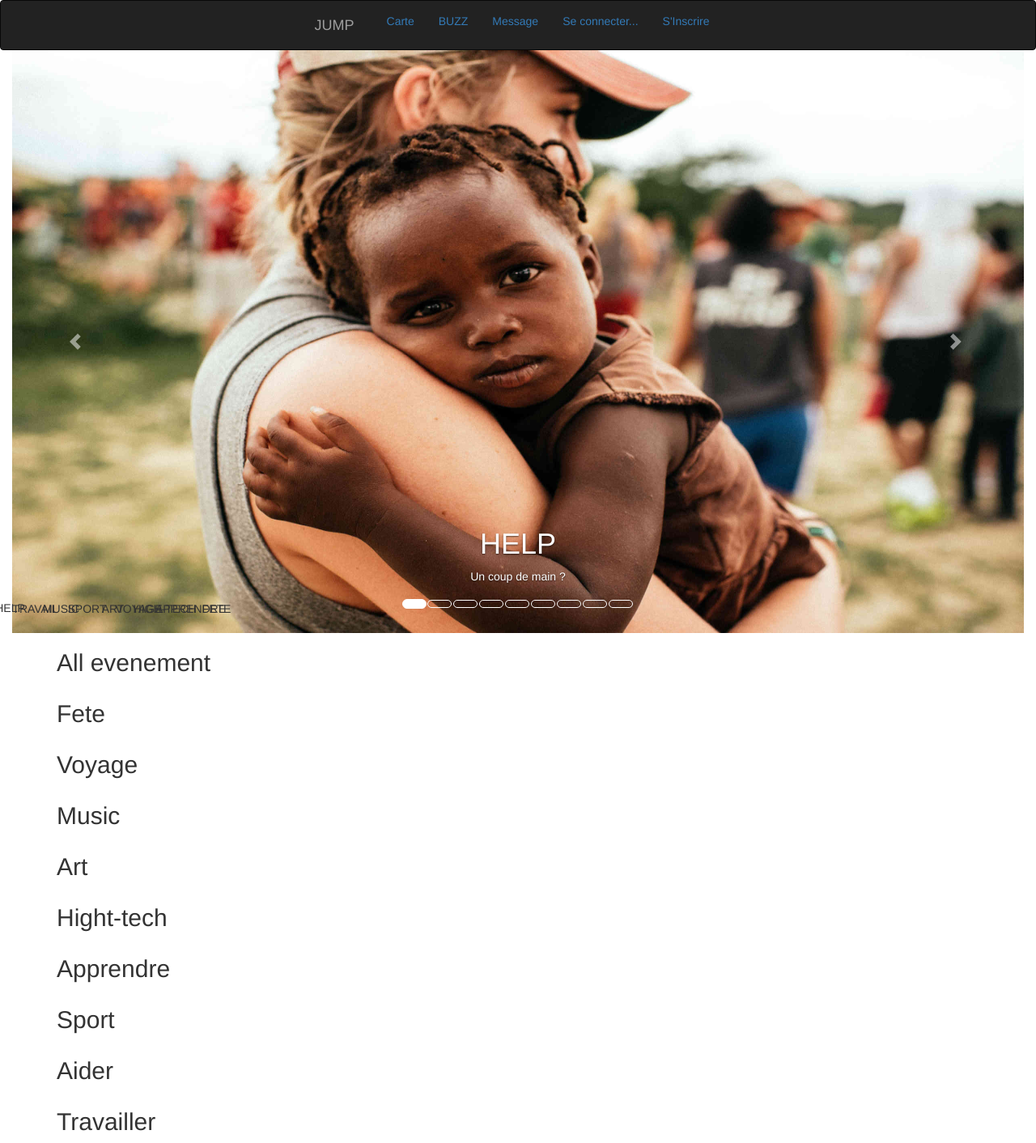
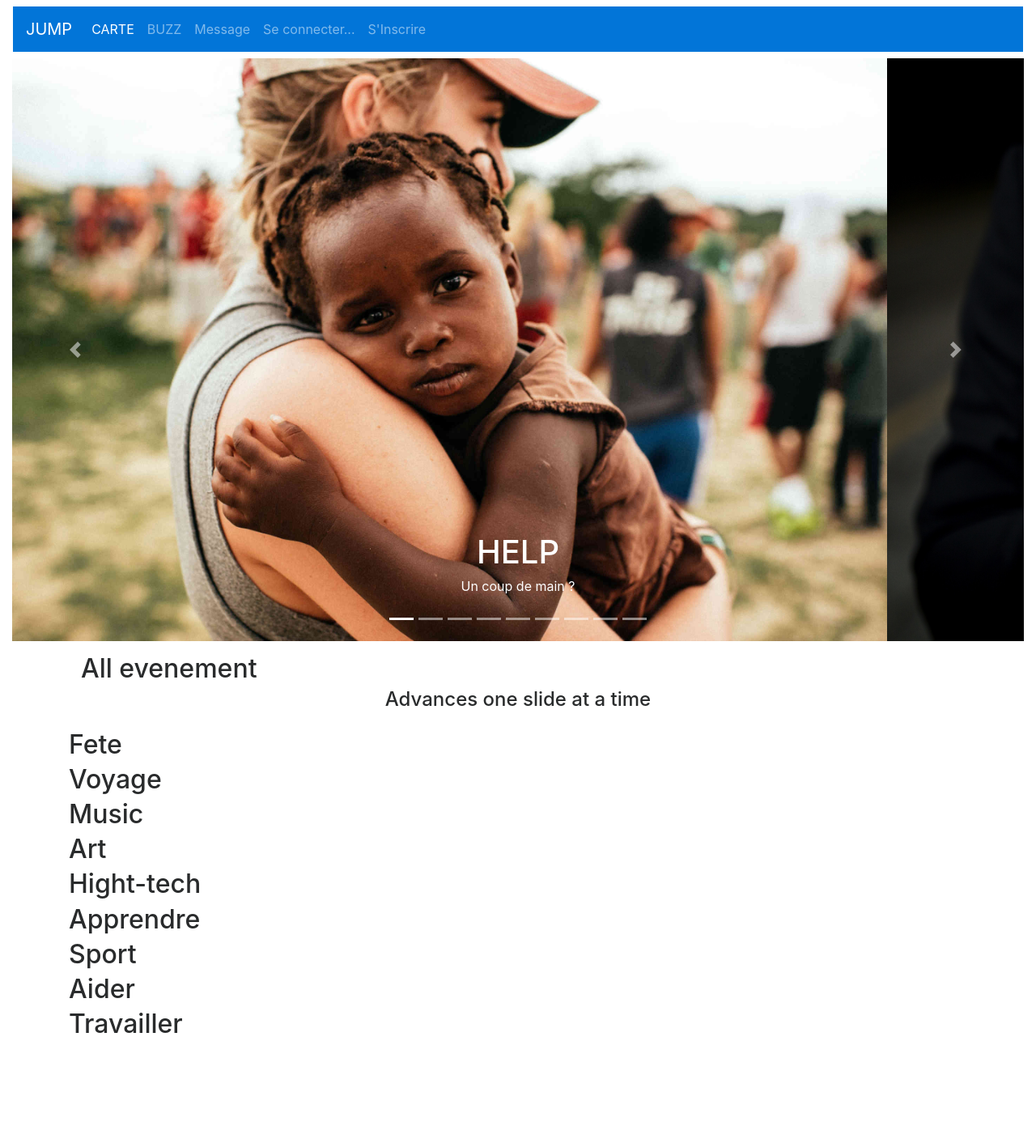
Before and after one commit to apdil/MeetUp, a PHP site: page / in a window 1280 px wide. Shown: the whole page at 81% size. After the commit the page ends 1276 px from the top, so only its background shows below. Run offline with PHP 8.4, Linux system fonts and the light colour scheme; data that the repository does not hold is empty; some libraries are stand-ins or nearby versions.

Commit message:
bootstrap 4.0 en place carousel Event ajouter

```diff
--- a/Partial/header.php
+++ b/Partial/header.php
@@ -2,22 +2,32 @@
 include_once '../Model/Personne.php';
  ?>
 <header class='navbar navbar-inverse margin0'>
-    <nav class='container-fluid'>
-        <div class="navbar-header">
-            <a class="navbar-brand" href="#">JUMP</a>
-        </div>
-        <ul class="nav mr-auto">
-            <li><a href="#">Carte</a></li>
-            <li><a href="#">BUZZ</a></li>
-            <li><a href="#">Message</a></li>
-        <?php if(isset($_SESSION['profil'])){ ?>
-        <li><a href='profileConnected.php'>Profil</a></li>
-        <li><a href='../Controller/deconectProcess.php'>Se Deconnecter</a></li>
+    <nav class="navbar navbar-toggleable-md navbar navbar-inverse bg-primary bg-faded">
+      <button class="navbar-toggler navbar-toggler-right" type="button" data-toggle="collapse" data-target="#navbarSupportedContent" aria-controls="navbarSupportedContent" aria-expanded="false" aria-label="Toggle navigation">
+        <span class="navbar-toggler-icon"></span>
+      </button>
+      <a class="navbar-brand" href="#">JUMP</a>
+
+      <div class="collapse navbar-collapse" id="navbarSupportedContent">
+        <ul class="navbar-nav mr-auto">
+          <li class="nav-item active">
+            <a class="nav-link" href="#">CARTE <span class="sr-only">(current)</span></a>
+          </li>
+          <li class="nav-item">
+            <a class="nav-link" href="#">BUZZ</a>
+          </li>
+          <li class="nav-item">
+            <a class="nav-link" href="#">Message</a>
+          </li>
+      <?php if(isset($_SESSION['profil'])){ ?>
+          <li class="nav-item"><a class='nav-link' href='profileConnected.php'>Profil</a></li>
+          <li class='nav-item'><a class='nav-link' href='../Controller/deconectProcess.php'>Se Deconnecter</a></li>
         </ul>
-        <?php } else {?>
-        <li><a href='connexion.php'>Se connecter...</a></li>
-        <li><a href='inscription.php'>S'Inscrire</a></li>
+      <?php } else {?>
+          <li class='nav-item'><a class='nav-link' href='connexion.php'>Se connecter...</a></li>
+          <li class='nav-item'><a class='nav-link' href='inscription.php'>S'Inscrire</a></li>
         </ul>
-        <?php } ?>
-    </nav>
+      <?php } ?>
+      </div>
+  </nav>
 </header>
--- a/View/index.php
+++ b/View/index.php
@@ -12,8 +12,6 @@
         <meta charset="UTF-8">
         <title>Index</title>
         <link rel="stylesheet" href="https://maxcdn.bootstrapcdn.com/bootstrap/4.0.0-alpha.6/css/bootstrap.min.css" integrity="sha384-rwoIResjU2yc3z8GV/NPeZWAv56rSmLldC3R/AZzGRnGxQQKnKkoFVhFQhNUwEyJ" crossorigin="anonymous">
-        <link rel="stylesheet" href="https://maxcdn.bootstrapcdn.com/bootstrap/3.3.7/css/bootstrap.min.css" integrity="sha384-BVYiiSIFeK1dGmJRAkycuHAHRg32OmUcww7on3RYdg4Va+PmSTsz/K68vbdEjh4u" crossorigin="anonymous">
-
         <link rel="stylesheet" href='../style.css'>
     </head>
     <body>
@@ -106,13 +104,58 @@
         </div>
         <main class='container'>
             <section class='container-fluid row'>
+                <div class="container text-center my-3">
                     <h2 class='container row'>All evenement</h2>
+                    <div class="row mx-auto my-auto">
+                        <div id="recipeCarousel" class="carousel slide w-100" data-ride="carousel">
+                            <div class="carousel-inner" role="listbox">
+                                <section class='container-fluid row'>
                                     <?php
+                                    $i = 0;
                                     foreach($events as $event){
                                         if(is_dir($event)) { continue; }
                                         $eventObject = $database->decodeFile('event', $event);
+                                            if($i == 0){
+                                                echo '<div class="carousel-item active">';
+                                            } else{
+                                                echo '<div class="carousel-item">';
+                                            }
                                             include '../Partial/displayEventIndex.php';
-                    } ?>
+                                            echo '</div>';
+                                            $i++;
+                                        }?>
+                                </section>
+                                <!--<div class="carousel-item active">
+                                    <img class="d-block col-4 img-fluid" src="http://placehold.it/350x180?text=1">
+                                </div>
+                                <div class="carousel-item">
+                                    <img class="d-block col-4 img-fluid" src="http://placehold.it/350x180?text=2">
+                                </div>
+                                <div class="carousel-item">
+                                    <img class="d-block col-4 img-fluid" src="http://placehold.it/350x180?text=3">
+                                </div>
+                                <div class="carousel-item">
+                                    <img class="d-block col-4 img-fluid" src="http://placehold.it/350x180?text=4">
+                                </div>
+                                <div class="carousel-item">
+                                    <img class="d-block col-4 img-fluid" src="http://placehold.it/350x180?text=5">
+                                </div>
+                                <div class="carousel-item">
+                                    <img class="d-block col-4 img-fluid" src="http://placehold.it/350x180?text=6">
+                                </div>-->
+                            </div>
+                            <a class="carousel-control-prev" href="#recipeCarousel" role="button" data-slide="prev">
+                                <span class="carousel-control-prev-icon" aria-hidden="true"></span>
+                                <span class="sr-only">Previous</span>
+                            </a>
+                            <a class="carousel-control-next" href="#recipeCarousel" role="button" data-slide="next">
+                                <span class="carousel-control-next-icon" aria-hidden="true"></span>
+                                <span class="sr-only">Next</span>
+                            </a>
+                        </div>
+                    </div>
+                    <h4>Advances one slide at a time</h4>
+                </div>
             </section>
             <section class='container-fluid row'>
             <h2 class='container row'>Fete</h2>
@@ -217,5 +260,6 @@
         <script src="https://code.jquery.com/jquery-3.1.1.slim.min.js" integrity="sha384-A7FZj7v+d/sdmMqp/nOQwliLvUsJfDHW+k9Omg/a/EheAdgtzNs3hpfag6Ed950n" crossorigin="anonymous"></script>
         <script src="https://cdnjs.cloudflare.com/ajax/libs/tether/1.4.0/js/tether.min.js" integrity="sha384-DztdAPBWPRXSA/3eYEEUWrWCy7G5KFbe8fFjk5JAIxUYHKkDx6Qin1DkWx51bBrb" crossorigin="anonymous"></script>
         <script src="https://maxcdn.bootstrapcdn.com/bootstrap/4.0.0-alpha.6/js/bootstrap.min.js" integrity="sha384-vBWWzlZJ8ea9aCX4pEW3rVHjgjt7zpkNpZk+02D9phzyeVkE+jo0ieGizqPLForn" crossorigin="anonymous"></script>
+        <script src='../jquery/carouselEvent.js'></script>
     </body>
 </html>
--- /dev/null
+++ b/jquery/carouselEvent.js
@@ -0,0 +1,18 @@
+$('#recipeCarousel').carousel({
+  interval: 10000
+})
+
+$('.carousel .carousel-item').each(function(){
+    var next = $(this).next();
+    if (!next.length) {
+    next = $(this).siblings(':first');
+    }
+    next.children(':first-child').clone().appendTo($(this));
+
+    if (next.next().length>0) {
+    next.next().children(':first-child').clone().appendTo($(this));
+    }
+    else {
+      $(this).siblings(':first').children(':first-child').clone().appendTo($(this));
+    }
+});
```
Lines whose indentation alone changed are shown as unchanged.
